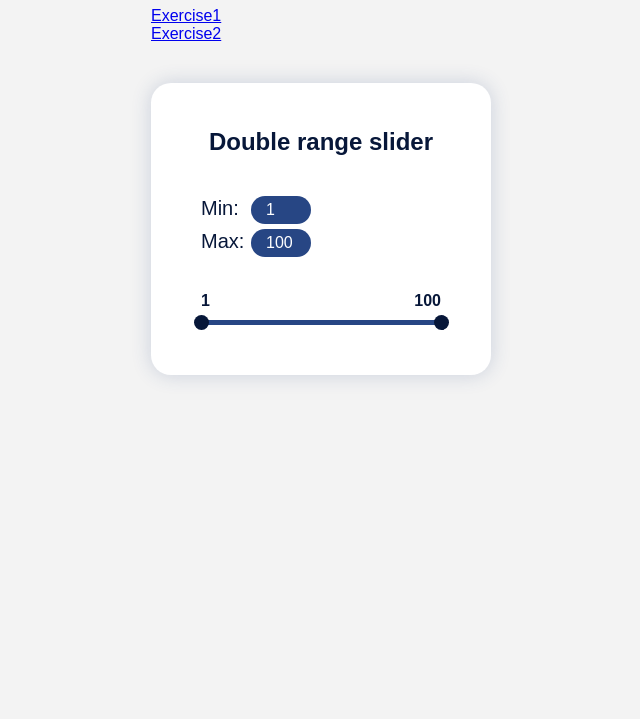
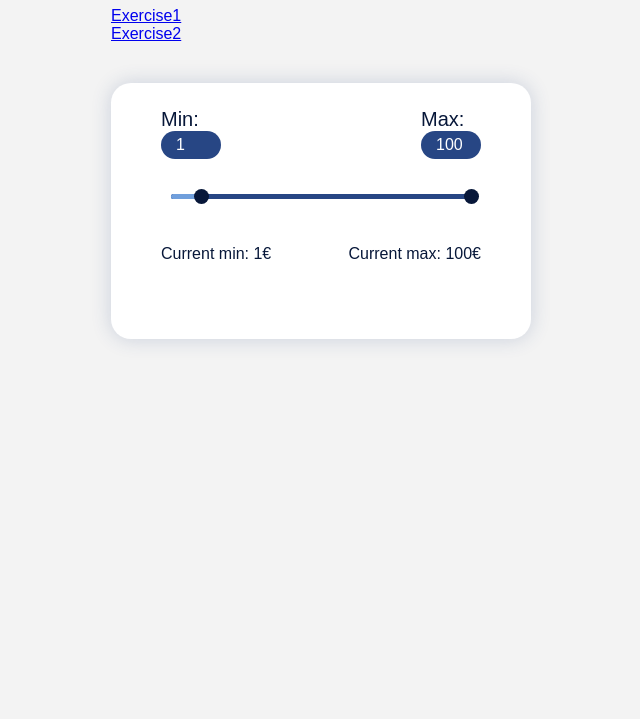
Before and after one commit to tyago343/mango-app, a React app: page /exercise1 in a window 1280 px wide. Shown: the part 81-800 px from the top of the page, without its empty margins (319-959 px from the left). Built offline with nearby package versions, Linux system fonts and the light colour scheme; no server answers.

Commit message:
Terminado exercise 1

```diff
--- a/src/components/Range.js
+++ b/src/components/Range.js
@@ -20,7 +20,7 @@ function Range({ minProp = 1, maxProp = 10, fixedRangeProp = [] }) {
     setMax(maxProp);
     setCurrentMin(minProp);
     setCurrentMax(maxProp);
-    minValueRef.current.style.width = `${0}%`;
+    minValueRef.current.style.width = `${(min * 100) / max}%`;
     maxValueRef.current.style.width = `${(max * 100) / max}%`;
     setSliderWidth(sliderRef.current.offsetWidth);
     setOffsetSliderWidth(sliderRef.current.offsetLeft);
@@ -28,15 +28,18 @@ function Range({ minProp = 1, maxProp = 10, fixedRangeProp = [] }) {
   const setMinValue = (e) => {
     const inputMin = e.target.value;
     if (inputMin <= currentMin && inputMin < currentMax) {
-      return setMin(inputMin);
-    }
+      setMin(inputMin);
+      minValueRef.current.style.width = `${(inputMin * 100) / max}%`;
+    } else {
       setMin(inputMin);
       setCurrentMin(inputMin);
+      minValueRef.current.style.width = `${(inputMin * 100) / max}%`;
+    }
   };
   const onMouseMoveMin = (e) => {
     const dragedWidth = e.clientX - offsetSliderWidth;
     const dragedWidthInPercent = ((dragedWidth * 100)) / sliderWidth;
-    const newCurrentMin = parseInt((dragedWidthInPercent * max) / 100, 10);
+    const newCurrentMin = parseInt(((dragedWidthInPercent * max) / 100), 10);
     if (newCurrentMin >= min && newCurrentMin < currentMax) {
       minValueRef.current.style.width = `${dragedWidthInPercent}%`;
       minValueRef.current.dataset.content = newCurrentMin;
@@ -92,8 +95,8 @@ function Range({ minProp = 1, maxProp = 10, fixedRangeProp = [] }) {
   };
   return (
     <div className="card">
-      <h2>Double range slider</h2>
       <div className="current-value">
+        <div>
           <label htmlFor="min-input">Min: </label>
           <input
             id="min-input"
@@ -103,8 +106,8 @@ function Range({ minProp = 1, maxProp = 10, fixedRangeProp = [] }) {
             min={min}
             max={currentMax - 1}
           />
-
-        <br />
+        </div>
+        <div>
           <label htmlFor="max-input">Max: </label>
           <input
             id="max-input"
@@ -115,12 +118,7 @@ function Range({ minProp = 1, maxProp = 10, fixedRangeProp = [] }) {
             max={max}
           />
         </div>
-
-      <div className="values">
-        <div>{min}</div>
-        <div>{max}</div>
       </div>
-
       <div ref={sliderRef} id="slider">
         <div ref={minValueRef} id="min" data-content={currentMin}>
           <div
@@ -138,7 +136,21 @@ function Range({ minProp = 1, maxProp = 10, fixedRangeProp = [] }) {
             onTouchStart={changeMaxValue}
           />
         </div>
+
       </div>
+      <div className="values">
+        <div>
+          <p>
+            {`Current min: ${currentMin}€`}
+          </p>
+        </div>
+        <div>
+          <p>
+            {`Current max: ${currentMax}€`}
+          </p>
+        </div>
+      </div>
+
     </div>
   );
 }
--- a/src/main.scss
+++ b/src/main.scss
@@ -7,7 +7,7 @@ $lighter-shadow: rgba($shadow-color, 0.2);
 $white: #fff;
 $gray: #8c8c8c;
 $lighter-gray: rgba($gray, 0.1);
-$time-line-width: 240px;
+$time-line-width: 300px;
 $transition: 0.3s all ease;
 
 @mixin grabbing-cursor {
@@ -108,9 +108,11 @@ body {
     }
     .current-value {
       width: 100%;
-
+      display: flex;
+      margin-bottom: 30px;
+      justify-content: space-between;
       label {
-        display: inline-flex;
+        display: block;
         width: 50px;
         font-size: 20px;
       }
@@ -133,7 +135,10 @@ body {
       font-weight: 600;
       margin-top: 30px;
       margin-bottom: 10px;
-      width: $time-line-width;
+      width: $time-line-width + 20px;
+      div p {
+        font-weight: 400;
+      }
     }
     #slider {
       position: relative;
@@ -150,19 +155,6 @@ body {
   }
 }
 
-.fa-instagram {
-  position: absolute;
-  color: $base;
-  top: 3%;
-  right: 2%;
-  font-size: 38px;
-}
-.fa-instagram:hover {
-  font-size: 42px;
-  color: $shadow-color;
-  transition: all 0.1s linear;
-  cursor: pointer;
-}
 
 input[type='number']::-webkit-outer-spin-button,
 input[type='number']::-webkit-inner-spin-button {
```
Lines whose indentation alone changed are shown as unchanged.
